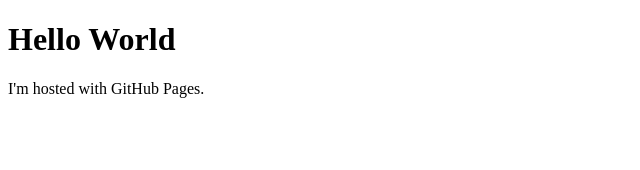
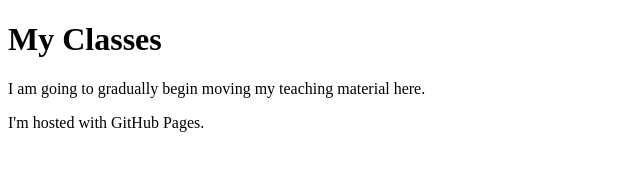
Before and after one commit to babycamel/babycamel.github.io, a plain HTML site: page index.html in a window 1280 px wide. Shown: the whole page, without its empty margins (0-640 px from the left). Drawn offline with Linux system fonts and the light colour scheme.

Commit message:
Update index.html

```diff
--- a/index.html
+++ b/index.html
@@ -1,7 +1,10 @@
 <!DOCTYPE html>
 <html>
 <body>
-<h1>Hello World</h1>
+<h1>My Classes</h1>
+
+I am going to gradually begin moving my teaching material here.
+
 <p>I'm hosted with GitHub Pages.</p>
 </body>
 </html>
```
